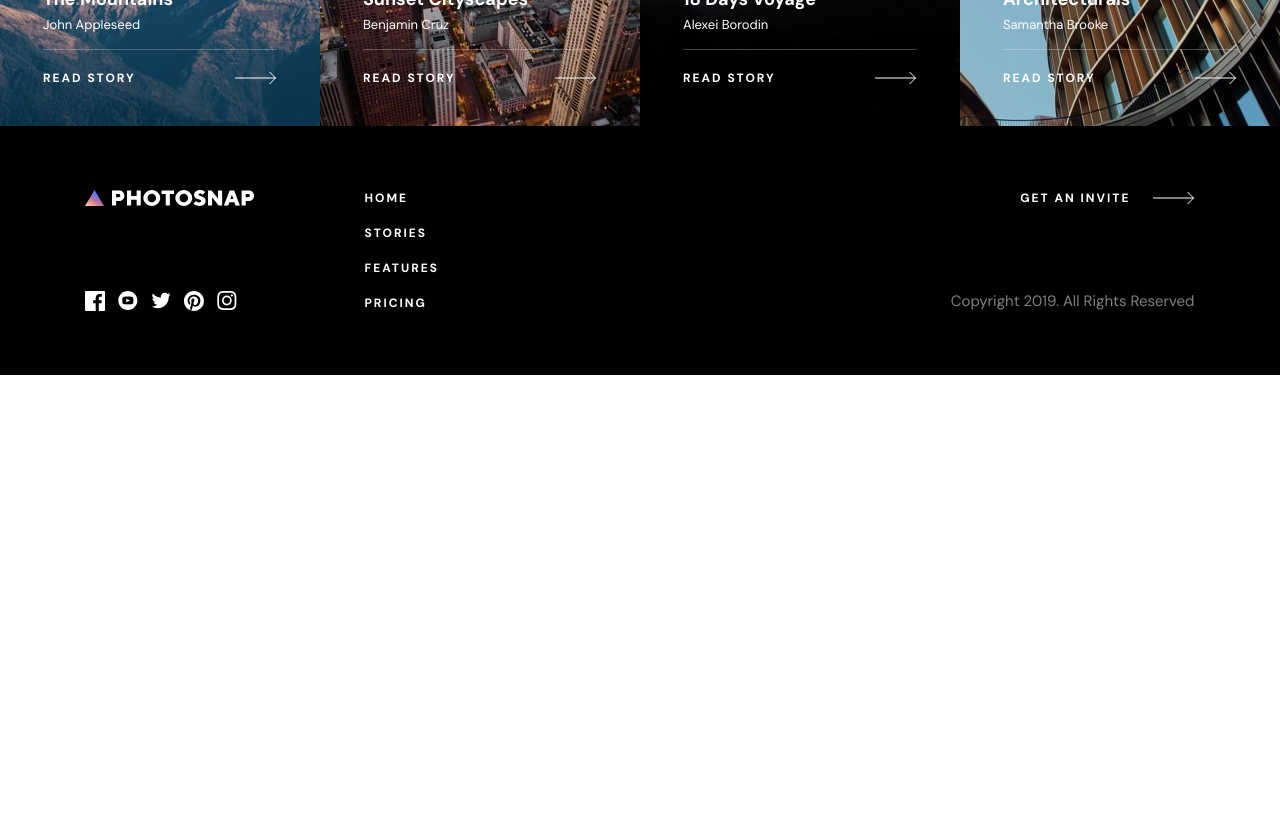
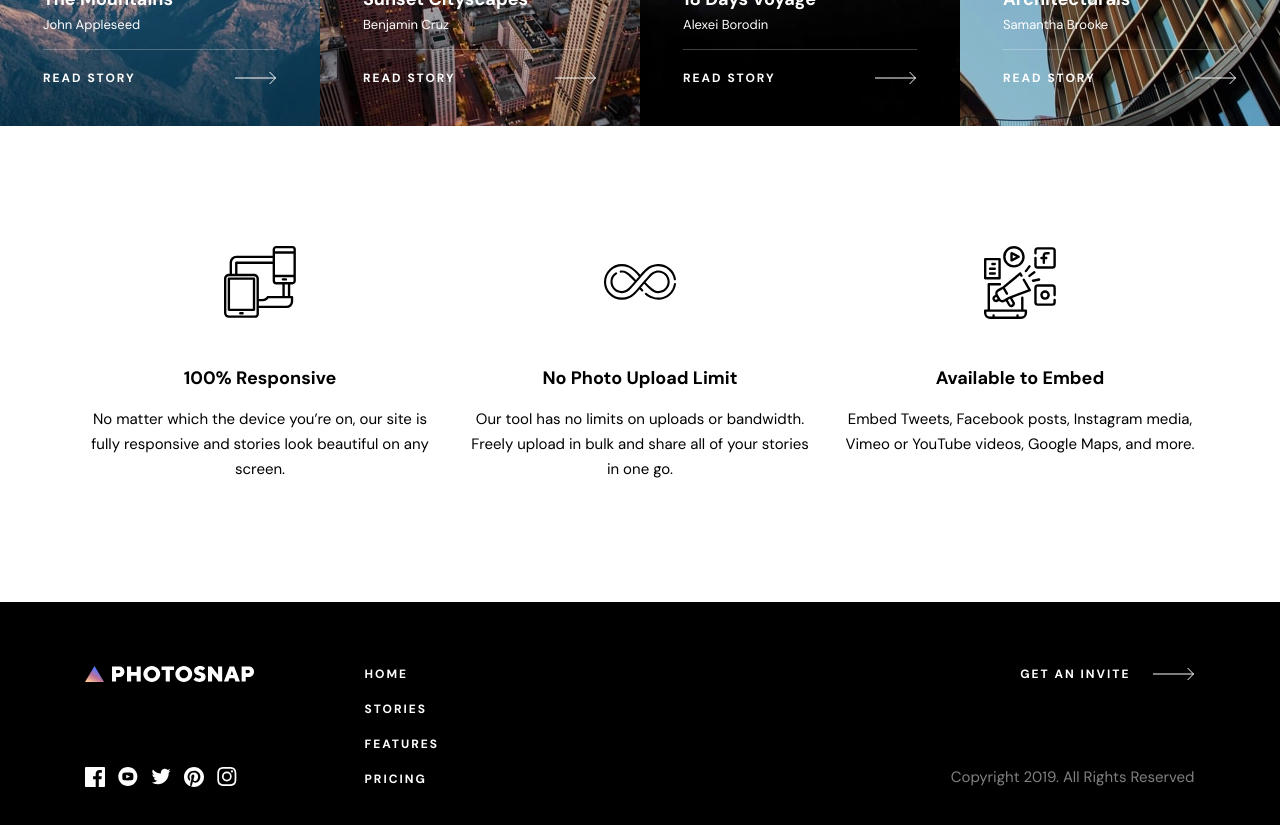
Before and after one commit to Owczarek-Kamil/Photosnap-multi-page-website, a Next.js app: page / in a window 1280 px wide. Shown: the part 2320-3145 px from the top of the page. Before the commit the page ends 2695 px from the top, so only its background shows below. Built offline with nearby package versions, Linux system fonts and the light colour scheme.

Commit message:
Add ProductFeatureList component

```diff
--- a/app/page.tsx
+++ b/app/page.tsx
@@ -2,6 +2,7 @@ import { BEAUTIFUL_STORIES_SECTION, DESIGNED_FOR_EVERYONE_SECTION, MAIN_PAGE_HEA
 import TwoColumnHeader from "@/components/TwoColumnHeader";
 import TwoColumnStoryShowcaseSection from "@/components/TwoColumnStoryShowcaseSection";
 import StoryCardList from "@/components/StoryCardList";
+import ProductFeatureList from "@/components/ProductFeatureList";
 
 export default function Home() {
   return (
@@ -26,6 +27,7 @@ export default function Home() {
           imageOnLeft={DESIGNED_FOR_EVERYONE_SECTION.imageOnLeft}
         />
         <StoryCardList isHomepage />
+        <ProductFeatureList isHomepage />
       </div>
     </main>
   );
--- /dev/null
+++ b/components/ProductFeature.tsx
@@ -0,0 +1,24 @@
+import Image from "next/image";
+import { TProductFeature } from "@/types";
+
+type ProductFeatureProps = Omit<TProductFeature, "displayOnHomepage">;
+
+export default function ProductFeature({ title, description, imageSrc, offsetImgInYAxis }: ProductFeatureProps) {
+  return (
+    <div className="grid max-w-[21.875rem] auto-rows-min grid-cols-1 gap-12">
+      <div className="h-18 place-self-center">
+        <Image
+          src={imageSrc}
+          alt=""
+          height={72}
+          width={72}
+          className={`${offsetImgInYAxis ? "translate-y-1/2" : null}`}
+        />
+      </div>
+      <div className="flex flex-col gap-4">
+        <p className="text-center text-4.5/6.25 font-bold">{title}</p>
+        <p className="text-center text-3.75/6.25">{description}</p>
+      </div>
+    </div>
+  );
+}
--- /dev/null
+++ b/components/ProductFeatureList.tsx
@@ -0,0 +1,28 @@
+import ProductFeature from "./ProductFeature";
+import PRODUCT_FEATURES from "@/content/productFeatures";
+
+type ProductFeatureListProps = {
+  isHomepage: boolean;
+};
+
+export default function ProductFeatureList({ isHomepage }: ProductFeatureListProps) {
+  const featuresToPresent = isHomepage
+    ? PRODUCT_FEATURES.filter((feature) => feature.displayOnHomepage)
+    : PRODUCT_FEATURES;
+
+  return (
+    <section
+      className={`mx-auto flex max-w-[69.375rem] flex-col pl-8.25 pr-8 *:mx-auto md:pl-9.5 md:pr-10 3xl:px-0 ${isHomepage ? "gap-14 py-20 md:gap-y-20 md:py-30 xl:grid xl:grid-cols-3 xl:gap-x-7.5" : "gap-13.75 pb-22.75 pt-16 md:grid md:grid-cols-2 md:gap-x-2.75 md:gap-y-18 md:py-28 xl:grid-cols-3 xl:gap-x-7.5 xl:gap-y-26 xl:py-40"}`}
+    >
+      {featuresToPresent.map((feature) => (
+        <ProductFeature
+          key={feature.title}
+          title={feature.title}
+          description={feature.description}
+          imageSrc={feature.imageSrc}
+          offsetImgInYAxis={feature.offsetImgInYAxis}
+        />
+      ))}
+    </section>
+  );
+}
--- /dev/null
+++ b/content/productFeatures.ts
@@ -0,0 +1,48 @@
+import { TProductFeature } from "@/types";
+
+const PRODUCT_FEATURES: TProductFeature[] = [
+  {
+    title: "100% Responsive",
+    description:
+      "No matter which the device you’re on, our site is fully responsive and stories look beautiful on any screen.",
+    imageSrc: "/features/desktop/responsive.svg",
+    displayOnHomepage: true,
+  },
+  {
+    title: "No Photo Upload Limit",
+    description:
+      "Our tool has no limits on uploads or bandwidth. Freely upload in bulk and share all of your stories in one go.",
+    imageSrc: "/features/desktop/no-limit.svg",
+    displayOnHomepage: true,
+    offsetImgInYAxis: true,
+  },
+  {
+    title: "Available to Embed",
+    description: "Embed Tweets, Facebook posts, Instagram media, Vimeo or YouTube videos, Google Maps, and more. ",
+    imageSrc: "/features/desktop/embed.svg",
+    displayOnHomepage: true,
+  },
+  {
+    title: "Custom Domain",
+    description:
+      "With Photosnap subscriptions you can host your stories on your own domain. You can also remove our branding!",
+    imageSrc: "/features/desktop/custom-domain.svg",
+    displayOnHomepage: false,
+  },
+  {
+    title: "Boost Your Exposure",
+    description:
+      "Users that viewed your story or gallery can easily get notifed of new and featured stories with our built in mailing list.",
+    imageSrc: "/features/desktop/boost-exposure.svg",
+    displayOnHomepage: false,
+  },
+  {
+    title: "Drag & Drop Image",
+    description:
+      "Easily drag and drop your image and get beautiful shots everytime. No over the top tooling to add friction to creating stories.",
+    imageSrc: "/features/desktop/drag-drop.svg",
+    displayOnHomepage: false,
+  },
+];
+
+export default PRODUCT_FEATURES;
--- /dev/null
+++ b/types/index.ts
@@ -0,0 +1,7 @@
+export type TProductFeature = {
+  title: string;
+  description: string;
+  imageSrc: string;
+  displayOnHomepage: boolean;
+  offsetImgInYAxis?: boolean;
+};
```
